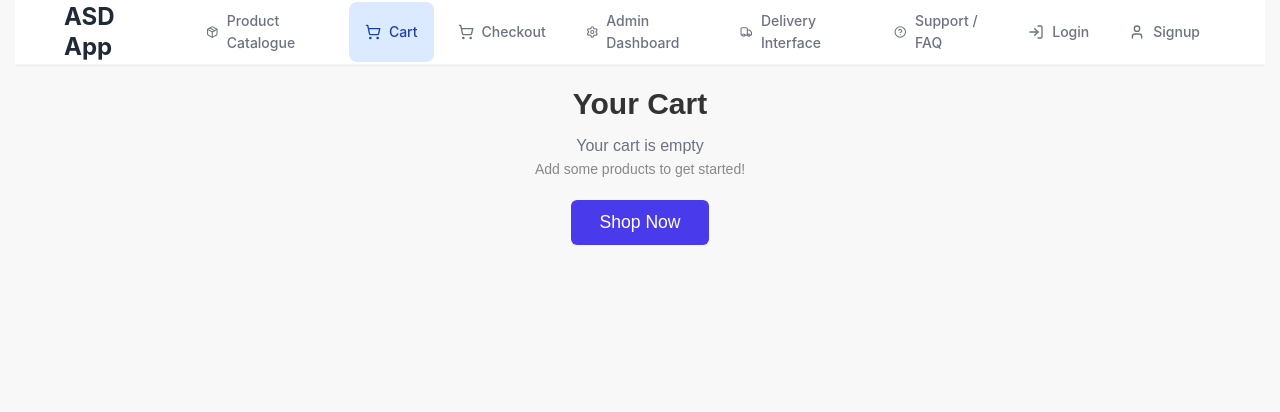
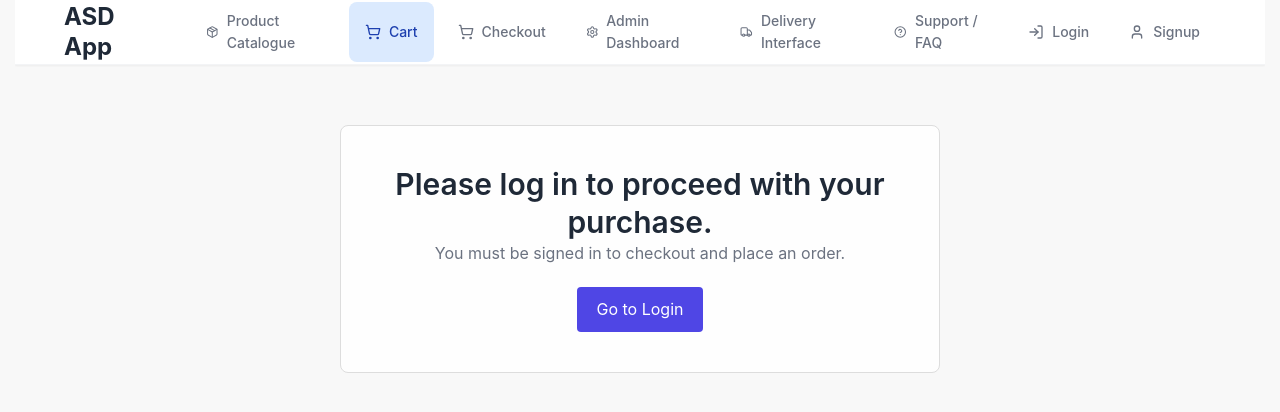
Before and after one commit to AmanSinghNp/ASD-App, a React (Vite) app in the folder client/: page /cart in a window 1280 px wide. Shown: the top 412 px of the page. Built offline with nearby package versions, Linux system fonts and the light colour scheme; the HTML template or start-up script is replaced by a standard one.

Commit message:
Update User cannot access cart without login

```diff
--- a/client/src/components/Cart.tsx
+++ b/client/src/components/Cart.tsx
@@ -2,9 +2,11 @@ import React from "react";
 import { useCartContext } from "../context/CartContext";
 import { type CartItem as CartItemType } from "../models/CartModel";
 import { useNavigate } from "react-router-dom";
+import { useAuth } from "../context/AuthContext";
 
 const Cart: React.FC = () => {
   const navigate = useNavigate();
+  const { user } = useAuth();
   const {
     cartItems,
     totalPrice,
@@ -13,6 +15,16 @@ const Cart: React.FC = () => {
     removeFromCart,
     clearCart,
   } = useCartContext();
+
+  if (!user) {
+    return (
+      <div className="not-logged-in">
+        <h2>Please log in to proceed with your purchase.</h2>
+        <p>You must be signed in to checkout and place an order.</p>
+        <a href="/auth/login" className="login-link">Go to Login</a>
+      </div>
+    );
+  }
 
   const handleRemoveItem = (productId: string) => {
     removeFromCart(productId);
```
